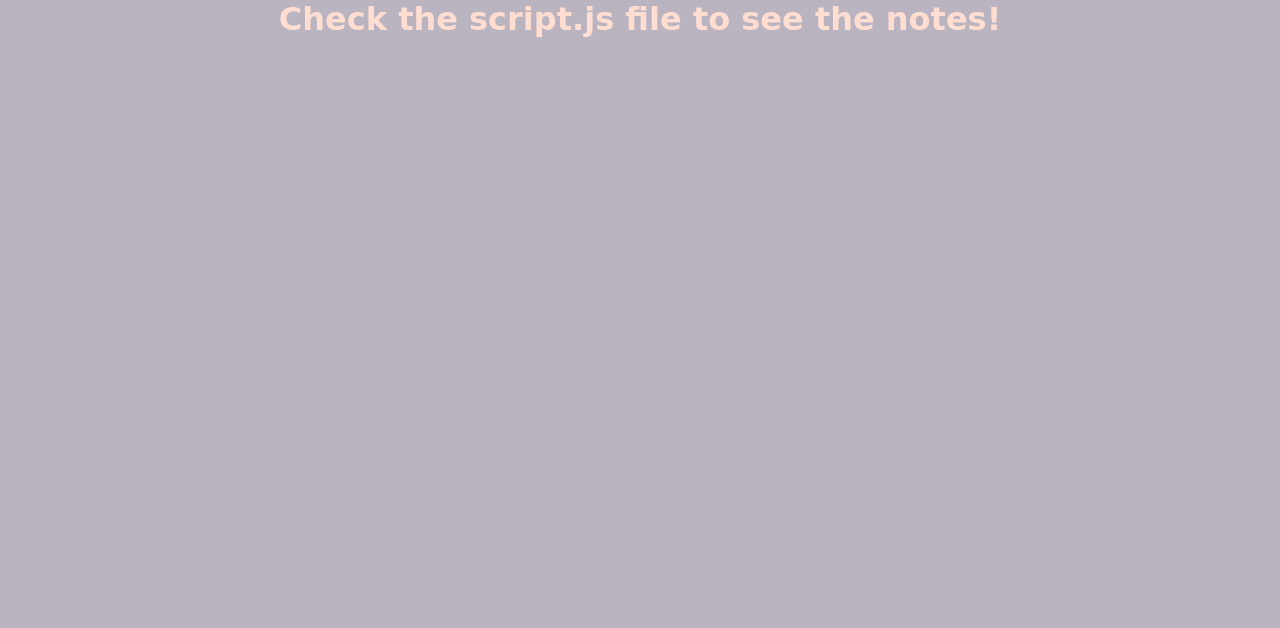
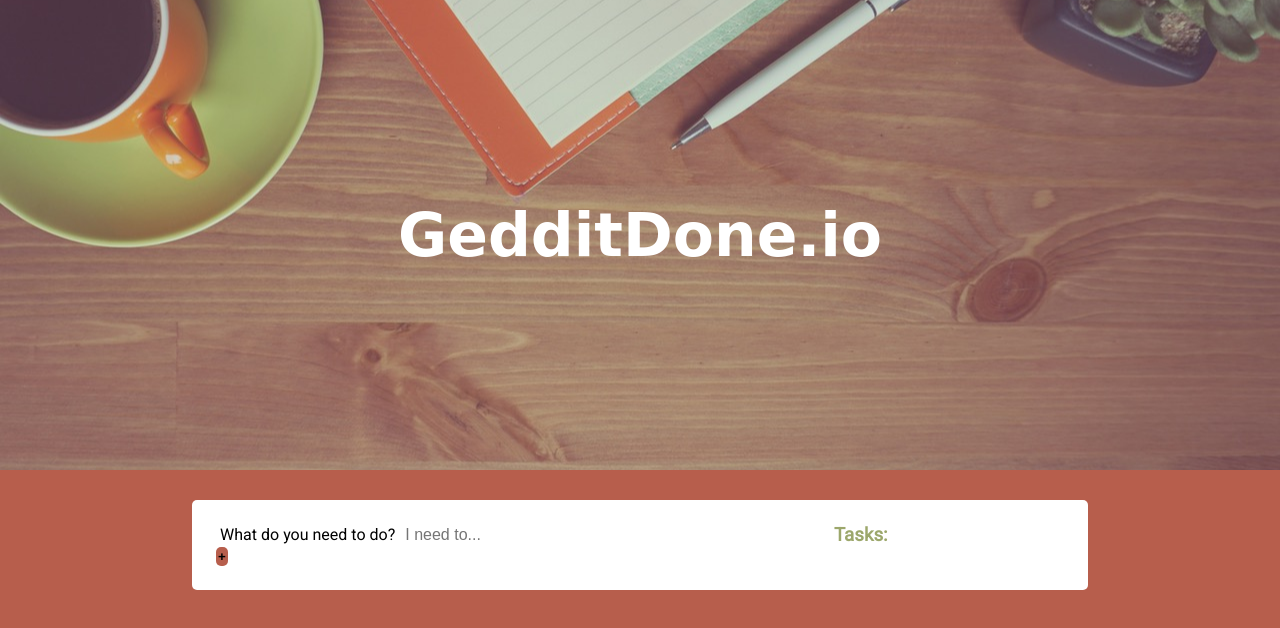
Before and after one commit to aekari/To-Do-List, a plain HTML site: page index.html in a window 1280 px wide. Drawn offline with Linux system fonts and the light colour scheme; a web font is replaced by a local one.

Commit message:
styled app

```diff
--- a/css/stylesheet.css
+++ b/css/stylesheet.css
@@ -1,4 +1,4 @@
-@import url('https://fonts.googleapis.com/css?family=Petit+Formal+Script');
+@import url('https://fonts.googleapis.com/css?family=Petit+Formal+Script|Roboto');
 
 *{
 	box-sizing: border-box;
@@ -7,11 +7,79 @@
 }
 
 body{
-	background-color:#bab3c0;
+	background-color:#b75e4c;
+	font-family: 'Roboto', sans-serif;
 }
 
 h1{
-	color: #ffddd1;
+	color: white;
 	text-align: center;
 	font-family: 'Petit Formal Script', cursive;
+	/*padding:30px 0;*/
+	font-size: 60px;
 }
+
+button {
+	padding:.5%;
+	border-radius: 5px;
+	color:#000;
+	font-weight: bold;
+	background-color: #b75e4c;
+	border: none;
+}
+
+input {
+	border: none;
+	padding:.5%;
+	border-radius: 5px;
+	font-size: 16px;
+}
+
+/*form{
+	background-color:#fff;
+	margin:30px 5%;
+	border-radius: 5px;
+	padding:.5%;
+}*/
+
+label{
+	padding:1%;
+}
+
+.out-put{
+	list-style: none;
+	text-align: center;
+}
+
+.header{
+	padding:200px 0;
+	background-image: url(../images/splash.jpeg);
+	background-position: fixed;
+	background-size:cover;
+	background-position: center;
+}
+
+.tasksheader{
+	color:#9ca76b;
+	text-align: center;
+}
+
+.main-container{
+	background-color:#fff;
+	margin:30px 15%;
+	border-radius: 5px;
+	padding:.5%;
+
+}
+
+.flexing{
+	display: flex;
+	flex-wrap: wrap;
+}
+
+.col2-1{
+	width:48%;
+	padding:1%;
+	margin:1%;
+	/*border:solid black 3px;*/
+}
--- a/index.html
+++ b/index.html
@@ -8,8 +8,23 @@
 		<title>JS EXERCISE 2</title>
 	</head>
 	<body>
-		<h1>Check the script.js file to see the notes!</h1>
-		<script src="js/script.js"></script>
+		<div class="header">
+			<h1>GedditDone.io</h1>
+		</div>
+		<div class= "main-container flexing">
+			<form class="col2-1">
+				<label for="user-input">What do you need to do?</label>
+				<input type="text" name="user-input" id="user-input" placeholder="I need to...">
+				<button type="submit" id= "user-submit">+</button>
+			</form>
+
+			<div class= "col2-1">
+				<h3 class="tasksheader">Tasks:</h3>
+				<ul id="to-do-list" class="out-put">
+				</ul>
+			</div>
+		</div>
+		<script src="js/app.js"></script>
 	</body>
 
 </html>
--- /dev/null
+++ b/js/app.js
@@ -0,0 +1,18 @@
+var userSubmit = document.querySelector('#user-submit');
+
+function addToDo(event){
+	event.preventDefault();
+
+	var userInput = document.querySelector('#user-input');
+	var toDoList = document.querySelector('#to-do-list')
+	if (userInput.value ==='') {
+		return false;
+	}
+
+	toDoList.innerHTML += '<li>' + userInput.value + '</li>'
+
+	userInput.value = '';
+
+}
+
+userSubmit.addEventListener('click', addToDo, false);
```
Also changed, not shown: images/splash.jpeg (added).
